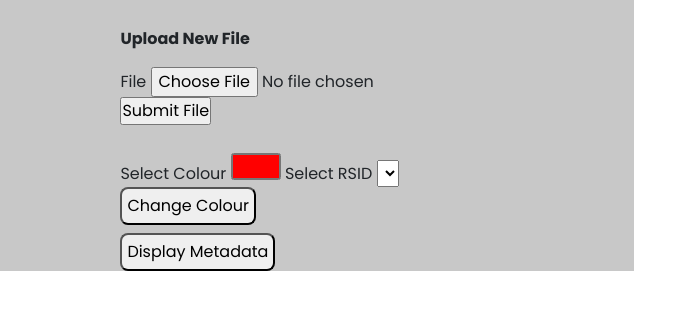
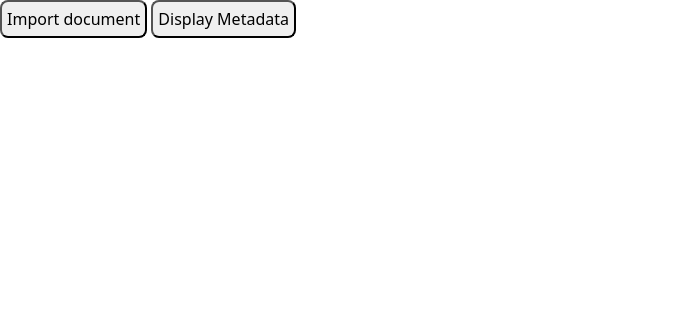
Before and after one commit to lujor20/CITS3200_Project, a Flask app: page /visualise in a window 1280 px wide. Shown: the part 95-405 px from the top of the page, without its empty margins (0-697 px from the left). Run offline with Flask 3, Linux system fonts and the light colour scheme; lists and menus that the app fills with data are empty; some libraries are stand-ins or nearby versions.

Commit message:
Changed two columns to a single column and turned import into a modal

```diff
--- a/app/tool1/static/tool1_style.css
+++ b/app/tool1/static/tool1_style.css
@@ -76,8 +76,9 @@ button{
   max-width: none;
 }
 
-.metadata-content {
-  background-color: rgba(200, 200, 200, 0.1);
+.metadata-content,
+.import-content {
+  background-color: #6C3428;
   margin: auto;
   padding: 40px;
   border: 1px solid #888;
--- a/app/tool1/templates/visualise.html
+++ b/app/tool1/templates/visualise.html
@@ -24,9 +24,11 @@
 {% endblock %}
 
 {% block body_content %}
-<section class="grid-container">
-  <!-- Column 1 -->
-  <section class="menu">
+<button id="import-button">Import document</button>
+
+<div id="import-modal" class="modal">
+  <div class="import-content">
+    <span class="close">X</span>
     <div class="form">
       <p><b>Upload New File</b></p>
       <form method='POST' action='/visualise', enctype="multipart/form-data">
@@ -49,6 +51,9 @@
         <button type="button" onclick="bcolour_rsid()">Change Colour</button>
       </form>
     </div>
+  </div>
+</div>
+
 <button id="metadata-button">Display Metadata</button>
 <div id="metadata-modal" class="modal">
   <div class="metadata-content">
@@ -56,16 +61,12 @@
     <h1>Metadata</h1>
   </div>
 </div>
-  </section>
 
-  <!-- Column 2 -->
-  <section class="document_text">
+<div>
   {% for rsid, text, index in packed -%}
     <p class='_{{rsid}}' title='{{rsid}}' data-rsid_index='{{ index }}'>{{text}}</p>
   {%- endfor %}
-  </section>
-</section>
-
+</div>
 
 
 
@@ -74,15 +75,22 @@
   populate_select();
   add_document_text_listeners();
 
+  var importModal = document.getElementById("import-modal");
   var metadataModal = document.getElementById("metadata-modal");
-  console.log(document.getElementById("metadata-button"));
+
+  document.getElementById("import-button").onclick = function() {
+    importModal.style.display = "block";
+};
 
   document.getElementById("metadata-button").onclick = function() {
-    console.log("hello");
     metadataModal.style.display = "block";
 };
 
 document.getElementsByClassName("close")[0].onclick = function() {
+  importModal.style.display = "none";
+};
+
+document.getElementsByClassName("close")[1].onclick = function() {
   metadataModal.style.display = "none";
 };
 
```
Lines whose indentation alone changed are shown as unchanged.
